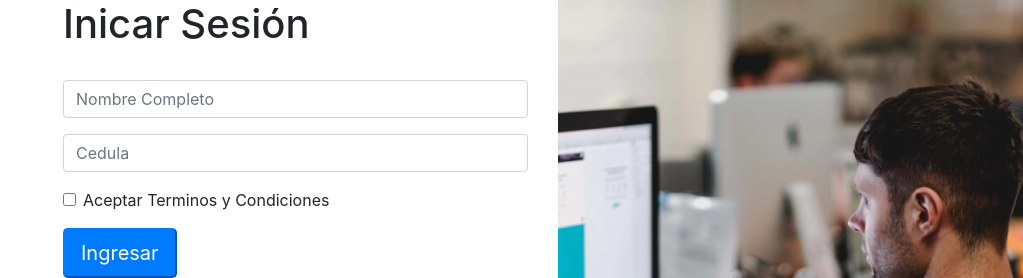
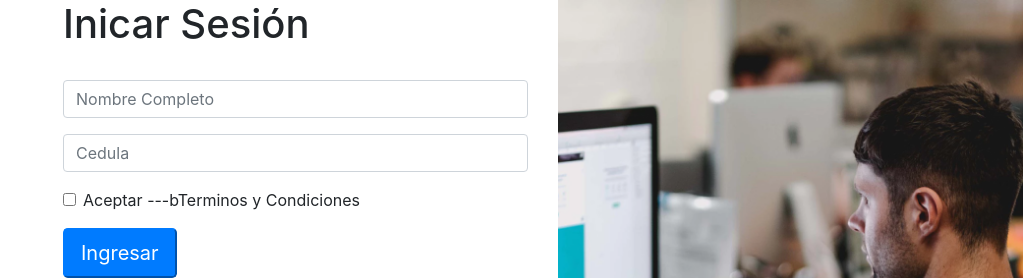
Before and after one commit to jssolarte/Proyectofinalweb2, a React (Create React App) app in the folder grand-parents/: page /login in a window 1280 px wide. Shown: the top 278 px of the page, without its empty margins (257-1280 px from the left). Built offline with nearby package versions, Linux system fonts and the light colour scheme.

Commit message:
correccion

```diff
--- a/grand-parents/src/Components/Login/login.js
+++ b/grand-parents/src/Components/Login/login.js
@@ -24,7 +24,7 @@ function Login (){
   </div>
   <div class="form-group form-check">
     <input type="checkbox" class="form-check-input" id="exampleCheck1"/>
-    <label class="form-check-label" for="exampleCheck1">Aceptar Terminos y Condiciones</label>
+    <label class="form-check-label" for="exampleCheck1">Aceptar ---bTerminos y Condiciones</label>
   </div>
   <Link to="/home"><button type="submit" class="btn-lg btn-primary">Ingresar</button></Link>
 </form>
```
Also changed, not shown: 2 other files (tests, documents, lock files or other folders).
